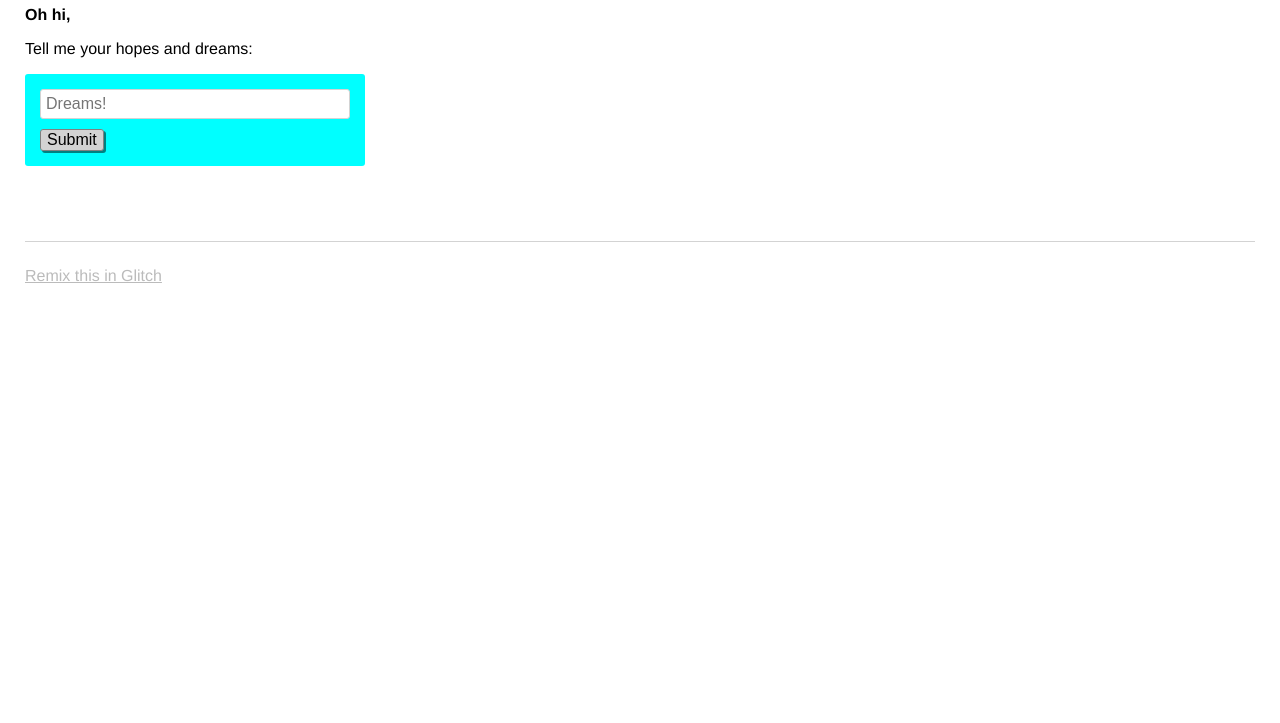
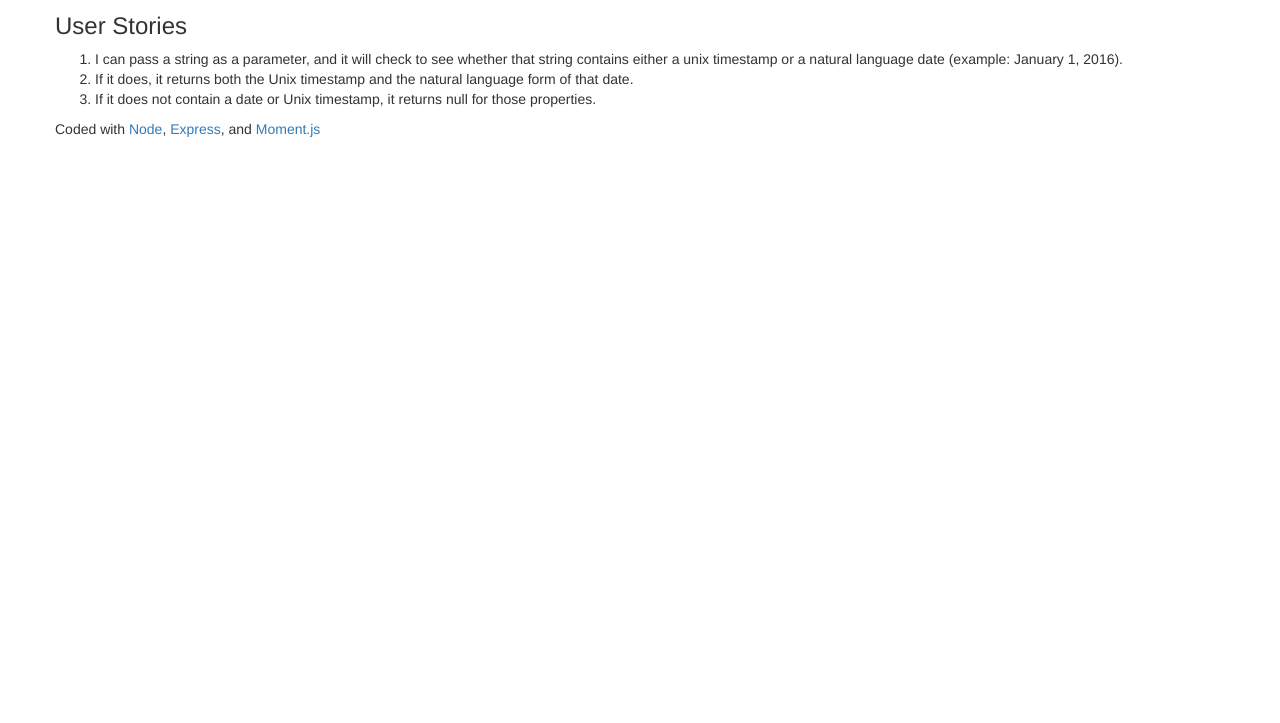
Before and after one commit to jrstrayhorn/fcc-timestamp-service, a website: page views/index.html in a window 1280 px wide. Shown: the part 77-800 px from the top of the page. Drawn offline with nearby package versions, Linux system fonts and the light colour scheme; no server answers.

Commit message:
last edits to service.. remove unneeded code, adding text content

```diff
--- a/public/client.js
+++ /dev/null
@@ -1,26 +0,0 @@
-// client-side js
-// run by the browser each time your view template is loaded
-
-// by default, you've got jQuery,
-// add other scripts at the bottom of index.html
-
-$(function() {
-  console.log('hello world :o');
-
-  $.get('/dreams', function(dreams) {
-    dreams.forEach(function(dream) {
-      $('<li></li>').text(dream).appendTo('ul#dreams');
-    });
-  });
-
-  $('form').submit(function(event) {
-    event.preventDefault();
-    var dream = $('input').val();
-    $.post('/dreams?' + $.param({dream: dream}), function() {
-      $('<li></li>').text(dream).appendTo('ul#dreams');
-      $('input').val('');
-      $('input').focus();
-    });
-  });
-
-});
--- a/public/style.css
+++ b/public/style.css
@@ -4,79 +4,10 @@
 /* You might want to try something fancier: */
 /* less: http://lesscss.org/ */
 
-* {
-  box-sizing: border-box;
+.footer {
+  padding: 10px;
 }
 
-body {
-  font-family: helvetica, arial, sans-serif;
-  margin: 25px;
+.pad-row {
+  padding: 0px 10px;
 }
-
-h1 {
-  font-weight: bold;
-  color: pink;
-}
-
-.bold {
-  font-weight: bold;
-}
-
-p {
-  max-width: 600px;
-}
-
-form {
-  margin-bottom: 25px;
-  padding: 15px;
-  background-color: cyan;
-  display: inline-block;
-  width: 100%;
-  max-width: 340px;
-  border-radius: 3px;
-}
-
-input {
-  display: block;
-  margin-bottom: 10px;
-  padding: 5px;
-  width: 100%;
-  border: 1px solid lightgrey;
-  border-radius: 3px;
-  font-size: 16px;
-}
-
-button {
-  font-size: 16px;
-  border-radius: 3px;
-  background-color: lightgrey;
-  border: 1px solid grey;
-  box-shadow: 2px 2px teal;
-  cursor: pointer;
-}
-
-button:hover {
-  background-color: yellow;
-}
-
-button:active {
-  box-shadow: none;
-}
-
-li {
-  margin-bottom: 5px;
-}
-
-footer {
-  margin-top: 50px;
-  padding-top: 25px;
-  border-top: 1px solid lightgrey;
-}
-
-footer > a {
-  color: #BBBBBB;
-}
-
-.nicejob {
-  text-decoration: line-through;
-}
--- a/views/index.html
+++ b/views/index.html
@@ -10,45 +10,33 @@
 <!DOCTYPE html>
 <html>
   <head>
-    <title>Welcome to Glitch!</title>
+    <title>FreeCodeCode: Timestamp Microservice</title>
     <meta name="description" content="A cool thing made with Glitch">
     <link id="favicon" rel="icon" href="https://glitch.com/edit/favicon-app.ico" type="image/x-icon">
     <meta charset="utf-8">
     <meta http-equiv="X-UA-Compatible" content="IE=edge">
     <meta name="viewport" content="width=device-width, initial-scale=1">
-    <link rel="stylesheet" href="/style.css">
+    <link rel="stylesheet" href="https://maxcdn.bootstrapcdn.com/bootstrap/3.3.7/css/bootstrap.min.css" />
   </head>
   <body>
-    <header>
-      <h1>
-        A Dream of the Future
-      </h1>
-    </header>
-
-    <main>
-      <p class="bold">Oh hi,</p>
-      <p>Tell me your hopes and dreams:</p>
-      <form>
-        <input type="text" maxlength="100" placeholder="Dreams!">
-        <button type="submit">Submit</button>
-      </form>
-      <section class="dreams">
-        <ul id="dreams">
-        </ul>
-      </section>
-    </main>
-
-    <footer>
-      <a href="https://glitch.com">
-        Remix this in Glitch
-      </a>
-    </footer>
-
-    <!-- Your web-app is https, so your scripts need to be too -->
-    <script src="https://code.jquery.com/jquery-2.2.1.min.js"
-            integrity="sha256-gvQgAFzTH6trSrAWoH1iPo9Xc96QxSZ3feW6kem+O00="
-            crossorigin="anonymous"></script>
-    <script src="/client.js"></script>
+    <div class="container">
+      <div class="row pad-row">
+        <div class="header">
+          <h1>Timestamp Microservice</h1>
+        </div>
+      </div>
+      <div class="row pad-row">
+        <h3>User Stories</h3>
+        <ol>
+          <li>I can pass a string as a parameter, and it will check to see whether that string contains either a unix timestamp or a natural language date (example: January 1, 2016).</li>
+          <li>If it does, it returns both the Unix timestamp and the natural language form of that date.</li>
+          <li>If it does not contain a date or Unix timestamp, it returns null for those properties.</li>
+        </ol>
+      </div>
+      <div class="row footer">
+        <p>Coded with <a href="">Node</a>, <a href="">Express</a>, and <a href="">Moment.js</a></p>
+      </div>
+    </div>
 
   </body>
 </html>
```
Also changed, not shown: server.js (+6 -28 lines).
